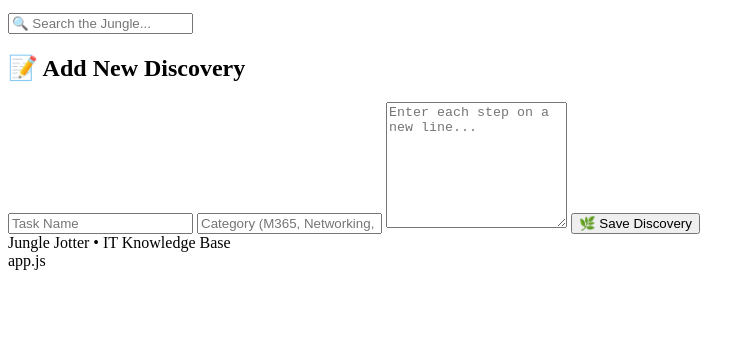
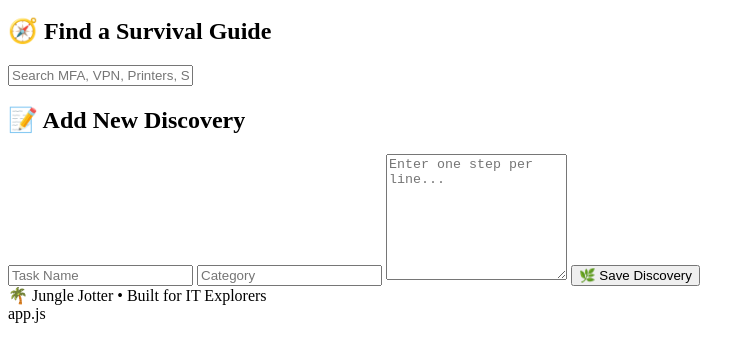
Before and after one commit to SavvySchultz/JungleJotter, a plain HTML site: page index.html in a window 1280 px wide. Shown: the part 128-490 px from the top of the page, without its empty margins (0-755 px from the left). Drawn offline with Linux system fonts and the light colour scheme.

Commit message:
Refactor index.html structure and update content

```diff
--- a/index.html
+++ b/index.html
@@ -1,5 +1,6 @@
 <!DOCTYPE html>
 <html lang="en">
+
 <head>
     <meta charset="UTF-8">
     <meta name="viewport" content="width=device-width, initial-scale=1.0">
@@ -7,26 +8,38 @@
 
     style.css
 </head>
+
 <body>
 
     <header>
+        <div class="logo-section">
             <h1>🌴 Jungle Jotter</h1>
             <p>Your IT Survival Guide Through the Jungle</p>
+        </div>
     </header>
 
-<main class="container">
+    <main>
 
-    <section class="search-section">
+        <section class="hero">
+
+            <div class="hero-card">
+
+                <h2>🧭 Find a Survival Guide</h2>
+
                 <input
                     type="text"
                     id="searchInput"
-            placeholder="🔍 Search the Jungle..."
+                    placeholder="Search MFA, VPN, Printers, Shared Mailboxes..."
                 >
+
+            </div>
+
         </section>
 
-    <section id="results"></section>
+        <section id="results" class="results"></section>
 
         <section class="add-section">
+
             <h2>📝 Add New Discovery</h2>
 
             <input
@@ -38,27 +51,29 @@
             <input
                 type="text"
                 id="category"
-            placeholder="Category (M365, Networking, Printers, etc.)"
+                placeholder="Category"
             >
 
             <textarea
                 id="steps"
                 rows="8"
-            placeholder="Enter each step on a new line..."
+                placeholder="Enter one step per line..."
             ></textarea>
 
             <button onclick="addArticle()">
                 🌿 Save Discovery
             </button>
+
         </section>
 
     </main>
 
     <footer>
-    Jungle Jotter • IT Knowledge Base
+        🌴 Jungle Jotter • Built for IT Explorers
     </footer>
 
     app.js
 
 </body>
+
 </html>
```
Lines whose indentation alone changed are shown as unchanged.
